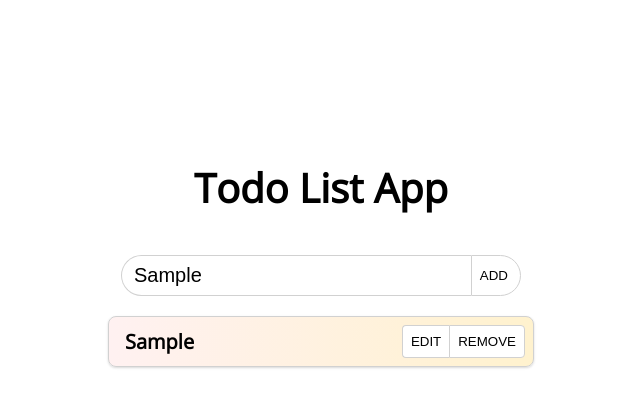
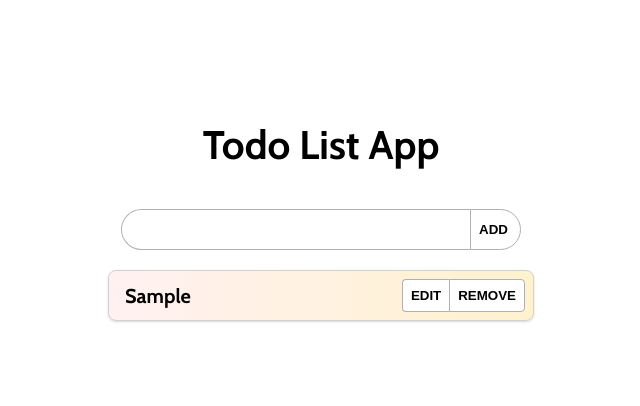
Before and after one commit to BarnabeFrimaudeau/todo-app-react, a React (Create React App) app: page / in a window 1280 px wide. Both pictures are taken after typing "Sample" into the empty fields and a click on the button "ADD". Shown: the top 406 px of the page, without its empty margins (319-959 px from the left). Built offline with nearby package versions, Linux system fonts and the light colour scheme; the HTML template or start-up script is replaced by a standard one.

Commit message:
Polished the editing functionality

```diff
--- a/src/App.css
+++ b/src/App.css
@@ -1,13 +1,14 @@
 @import url('https://fonts.googleapis.com/css2?family=Open+Sans&display=swap');
+@import url('https://fonts.googleapis.com/css2?family=Cabin:wght@400;700&display=swap');
 
 .App {
   min-height: 100vh;
   display: flex;
   justify-content: center;
-  align-items: center;
+  /* align-items: center; */
   background-color: #ffffff;
   color: rgb(0, 0, 0);
-  font-family: 'Open Sans', sans-serif;
+  font-family: 'Cabin', sans-serif;
 }
 
 h1, h2, h3 {
@@ -20,6 +21,7 @@ h1, h2, h3 {
   flex-direction: column;
   align-items: center;
   min-height: 60vh;
+  margin-top: 10vh;
   width: 400px;
   background-color: #ffffff;
   /* border: 1px solid #000000; */
@@ -40,7 +42,7 @@ input {
   width: 100%;
   padding: 1vh 1.5vh 1vh 1.5vh;
   margin-top: 5vh;
-  border: 1px solid #d1d1d1;
+  border: 1px solid #b0b0b0;
   border-right: none;
   border-top-right-radius: 0;
   border-bottom-right-radius: 0;
@@ -61,20 +63,19 @@ button {
   border-bottom-right-radius: 0.5vh;
   background-color: #ffffff;
   color: #000000;
-  /* font-weight: 900; */
+  font-weight: 700;
   transition: 150ms;
   color: black;
   padding: 1vh;
   /* box-shadow: rgba(60, 64, 67, 0.3) 0px 1px 2px 0px, rgba(60, 64, 67, 0.15) 0px 2px 6px 2px; */
 }
-
 button:hover {
   cursor: pointer;
   color: white;
 }
 
 .add {
-  border: 1px solid #d1d1d1;
+  border: 1px solid #b0b0b0;
   border-top-right-radius: 100vh;
   border-bottom-right-radius: 100vh;
   margin-top: 5vh;
@@ -88,7 +89,7 @@ button:hover {
 }
 
 .edit {
-  border: 1px solid #d1d1d1;
+  border: 1px solid #b0b0b0;
   border-right: none;
   border-top-right-radius: 0;
   border-bottom-right-radius: 0;
@@ -101,7 +102,7 @@ button:hover {
 }
 
 .remove {
-  border: 1px solid #d1d1d1;
+  border: 1px solid #b0b0b0;
   /* background-color: rgb(101, 119, 131); */
 }
 .remove:hover {
@@ -129,6 +130,7 @@ button:hover {
   border: 1px solid #d1d1d1;
   box-shadow: rgba(0, 0, 0, 0.1) 0px 1px 3px 0px, rgba(0, 0, 0, 0.06) 0px 1px 2px 0px;
   display: flex;
+  justify-content: space-between;
   width: 100%;
   font-weight: 700;
   color: black;
@@ -141,4 +143,5 @@ button:hover {
 .todoText {
   /* Puts everything to the right, 0.5 would put it in the middle instead. */
   flex: 1;
+  max-width: 65%;
 }
--- a/src/App.js
+++ b/src/App.js
@@ -11,6 +11,9 @@ function App() {
     if (todo !== "") {
       setTodos([{ id: `${todo}-${Date.now()}`, todo }, ...todos]);
     }
+
+    document.getElementById("todoForm").reset();
+    setTodo("");
   };
 
   const handleRemove = (id) => {
@@ -19,11 +22,21 @@ function App() {
     setTodos(newTodos);
   };
 
+  const handleEdit = (id, key) => {
+    const text = todos.filter(todo.id);
+    text.contentEditable = true;
+    text.focus();
+
+    // text.onmouseleave = function () {
+      // text.contentEditable = false;
+    // };
+  };
+
   return (
     <div className="App">
       <div className="container">
         <h1>Todo List App</h1>
-        <form className="todoForm" onSubmit={handleSubmit}>
+        <form id="todoForm" className="todoForm" onSubmit={handleSubmit}>
           <input type="text" onChange={(e) => setTodo(e.target.value)} />
           <button className="add" type="submit">
             ADD
@@ -33,13 +46,17 @@ function App() {
         <ul className="allTodos">
           {todos.map((t) => (
             <li className="singleTodo">
-              <span className="todoText" key={t.id}>
+              <span className="todoText" id="editable" key={t.id}>
                 {t.todo}
               </span>
-              <button className="edit">EDIT</button>
-              <button className="remove" onClick={() => handleRemove(t.id)}>
-                REMOVE
-              </button>
+              <div>
+                <button className="edit" onClick={() => handleEdit(t.id)}>
+                  EDIT
+                </button>
+                <button className="remove" onClick={() => handleRemove(t.id)}>
+                  REMOVE
+                </button>
+              </div>
             </li>
           ))}
         </ul>
```
